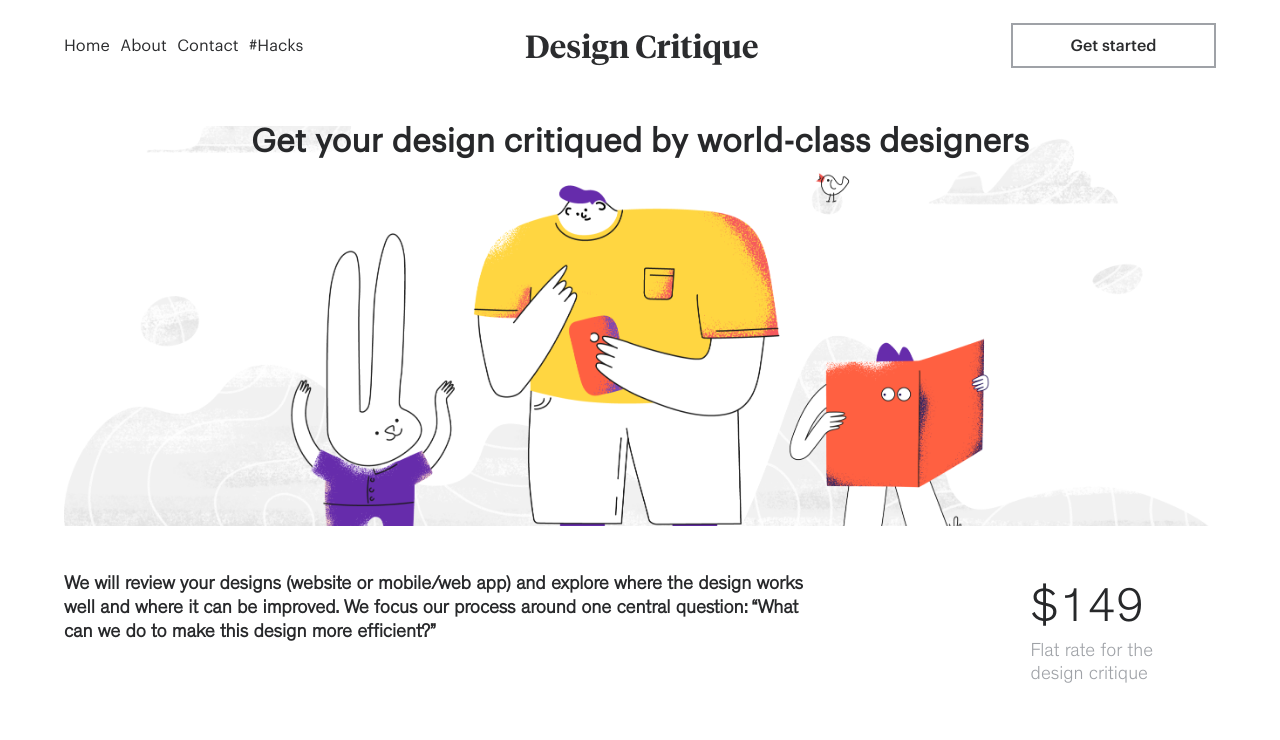
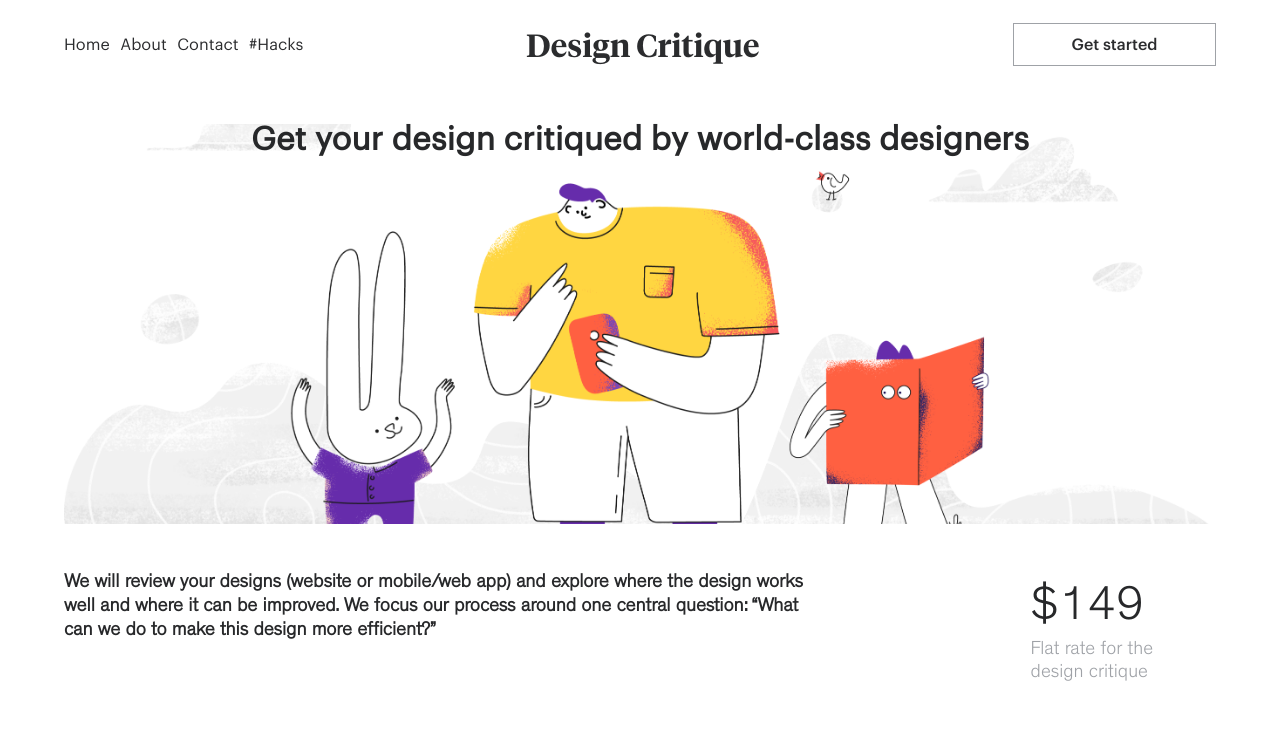
Before and after one commit to kc17m/css_flexbox_Lev3_3_design_Review, a plain HTML site: page index.html in a window 1280 px wide. Shown: the top 740 px of the page. Drawn offline with Linux system fonts and the light colour scheme.

Commit message:
hover amend

```diff
--- a/assets/css/style.css
+++ b/assets/css/style.css
@@ -87,14 +87,15 @@ header ul {
 }
 
 .naviRight{
-    border: 2px solid #9FA2A7;
+    border: 1.5px solid #9FA2A7;
     padding: 1% 5%;
+
 }
 
 header .naviRight:hover {
     color: #fff;
     background: #9FA2A7;
-    border: none;
+    border: 1.5px solid #fff;
 }
 
 /* main  */
```
